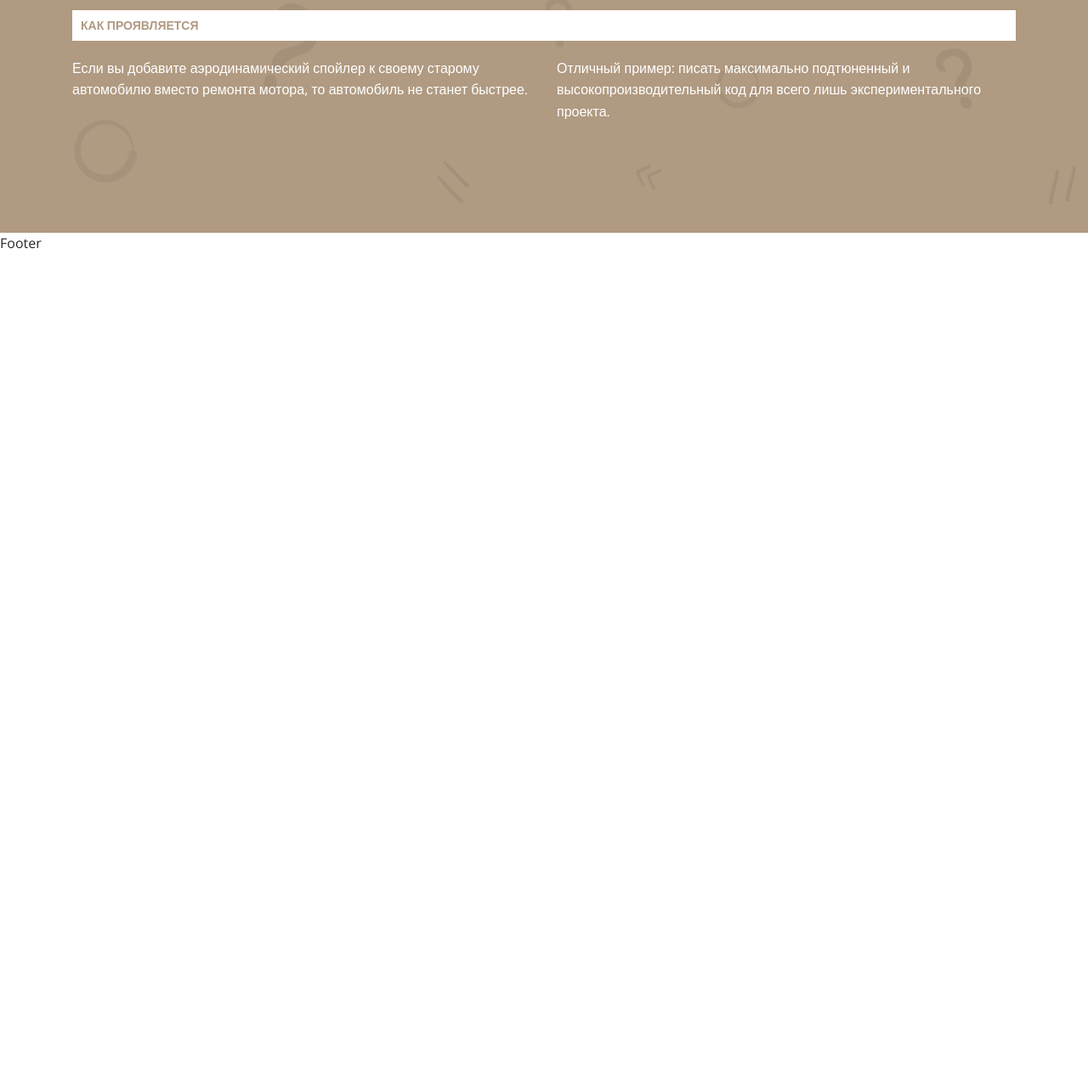
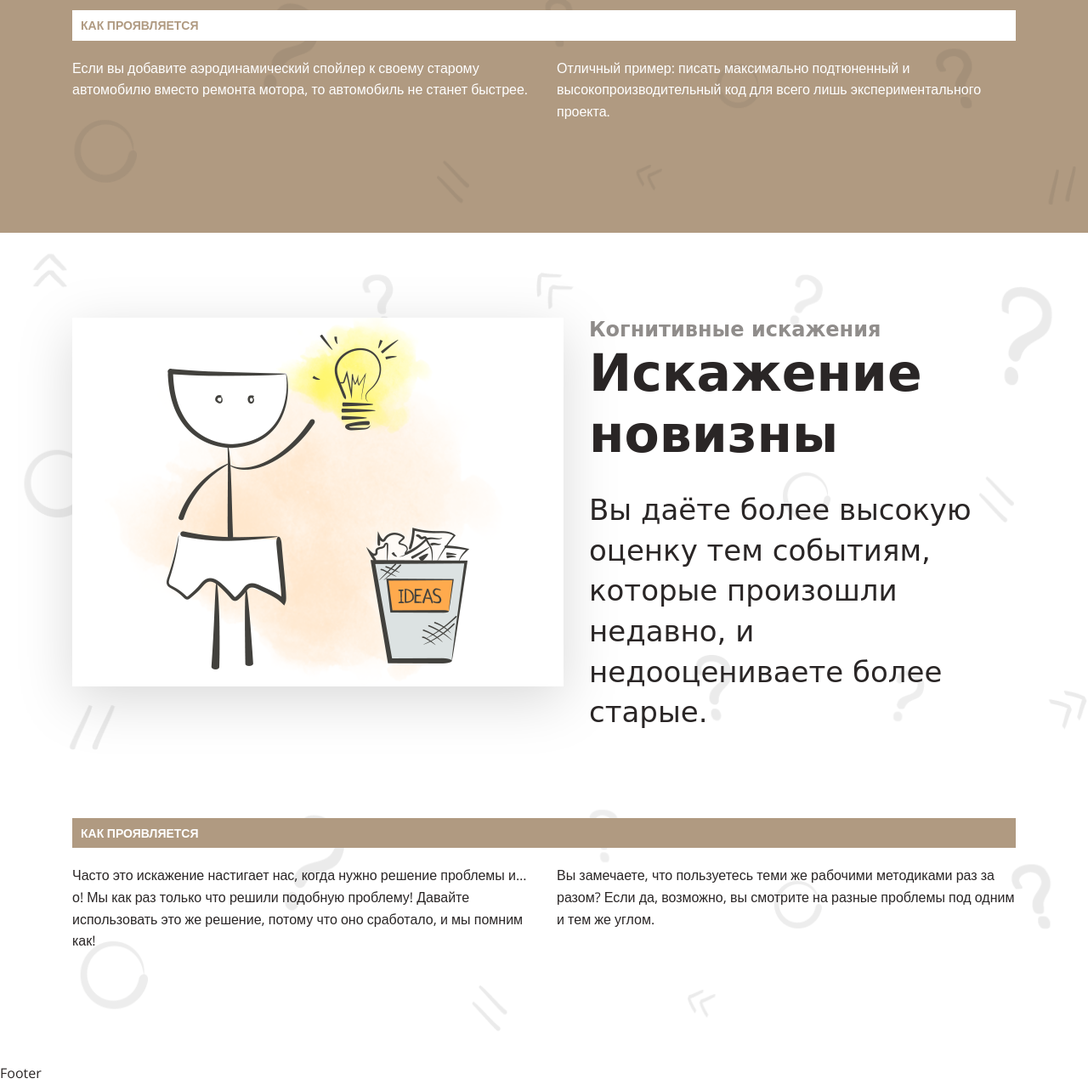
Before and after one commit to alistkov/layout-designer-project-58, a website: page src/index.html in a window 1280 px wide. Shown: the part 4543-5819 px from the top of the page at 85% size. Before the commit the page ends 4843 px from the top, so only its background shows below. Drawn offline with nearby package versions, Linux system fonts and the light colour scheme; a web font is replaced by a local one.

Commit message:
distortion of novelty section

```diff
--- a/src/index.html
+++ b/src/index.html
@@ -108,7 +108,7 @@
             </div>
             <div class="navigation-card">
               <div class="navigation-card-inner">
-                <a href="#">
+                <a href="#distortion-of-novelty">
                   <div class="navigation-card-number">3</div>
                   <div class="navigation-card-name">
                     <h3><span class="orange">Искажение новизны</span></h3>
@@ -218,6 +218,35 @@
           </div>
         </div>
       </div>
+      <div class="distortion-of-novelty section-bg" id="distortion-of-novelty">
+        <div class="section-content">
+          <div class="cognitive-distortions-row">
+            <div class="cognitive-distortions-img">
+              <img src="./images/3.png" alt="" />
+            </div>
+            <div class="cognitive-distortions-content">
+              <h4>Когнитивные искажения</h4>
+              <h2>Искажение новизны</h2>
+              <div class="cognitive-distortions-text">
+                Вы даёте более высокую оценку тем событиям, которые произошли недавно, и недооцениваете более старые.
+              </div>
+            </div>
+          </div>
+          <div class="cognitive-distortions-subtitle">Как проявляется</div>
+          <div class="header-content section-row">
+            <div class="section-col">
+              <p>
+                Часто это искажение настигает нас, когда нужно решение проблемы и… о! Мы как раз только что решили подобную проблему! Давайте использовать это же решение, потому что оно сработало, и мы помним как!
+              </p>
+            </div>
+            <div class="section-col">
+              <p>
+                Вы замечаете, что пользуетесь теми же рабочими методиками раз за разом? Если да, возможно, вы смотрите на разные проблемы под одним и тем же углом.
+              </p>
+            </div>
+          </div>
+        </div>
+      </div>
     </main>
     <footer class="footer">Footer</footer>
   </body>
```
